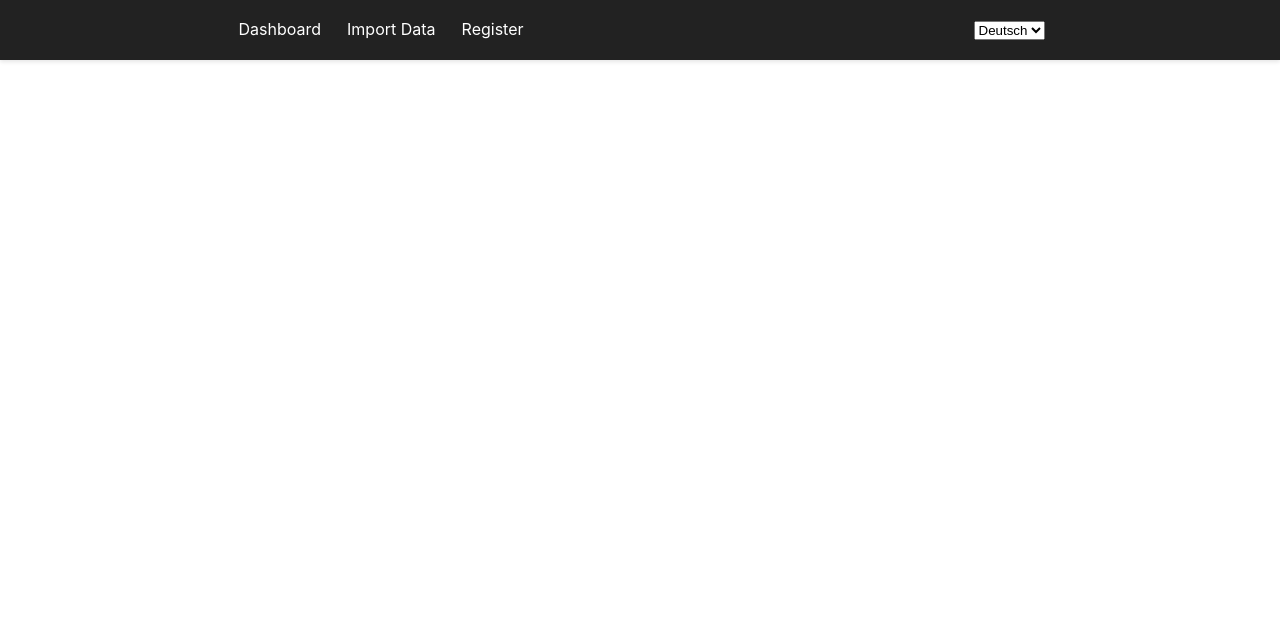
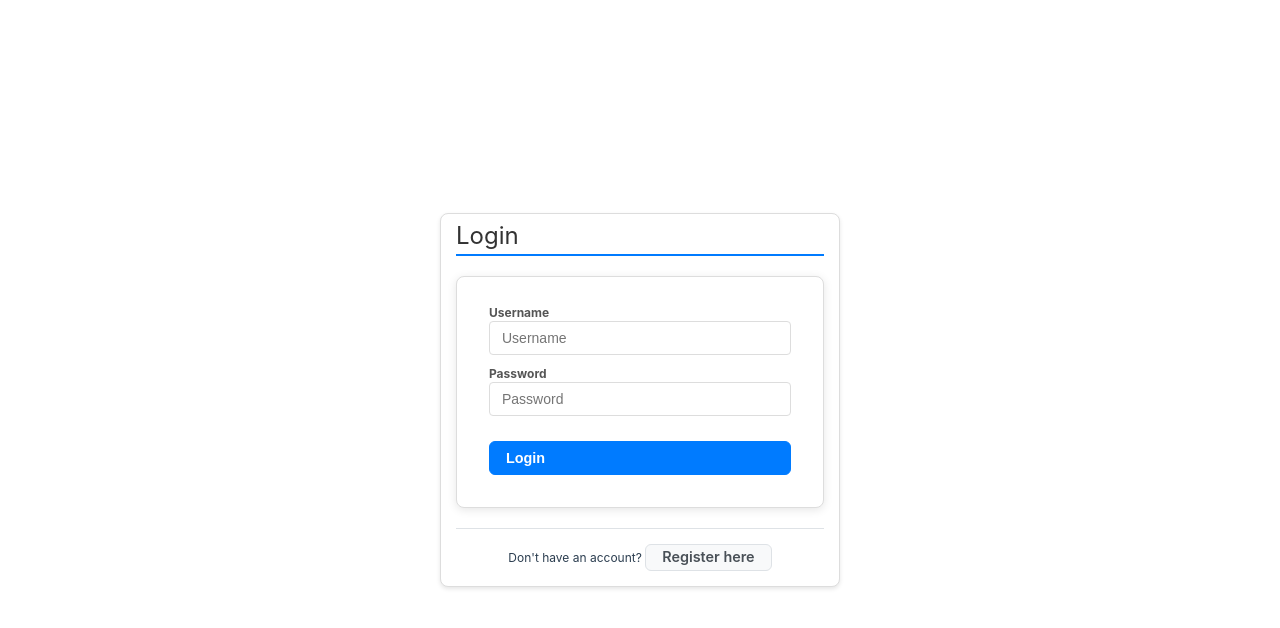
Before and after one commit to Bardioc26/bamort, a Vue app in the folder frontend/: page / in a window 1280 px wide. Shown: the top 628 px of the page. Built offline with nearby package versions, Linux system fonts and the light colour scheme.

Commit message:
Loginform sichtbar
Menü nur wenn eingelogged

```diff
--- a/frontend/src/App.vue
+++ b/frontend/src/App.vue
@@ -1,8 +1,9 @@
 <template>
   <div id="app">
-    <Menu />
+    <!-- Menu nur anzeigen wenn eingeloggt -->
+    <Menu v-if="isLoggedIn" />
      <!-- Main Content Area -->
-     <main class="main-content">
+     <main class="main-content" :class="{ 'full-width': !isLoggedIn }">
       <router-view />
     </main>
   </div>
@@ -15,10 +16,64 @@ export default {
   components: {
     Menu,
   },
+  data() {
+    return {
+      loggedIn: false
+    }
+  },
+  computed: {
+    isLoggedIn() {
+      return this.loggedIn;
+    }
+  },
+  mounted() {
+    this.checkAuthStatus();
+    // Listen for storage changes
+    window.addEventListener('storage', this.handleStorageChange);
+    // Listen for custom auth events
+    window.addEventListener('auth-changed', this.handleAuthChange);
+  },
+  beforeUnmount() {
+    window.removeEventListener('storage', this.handleStorageChange);
+    window.removeEventListener('auth-changed', this.handleAuthChange);
+  },
+  methods: {
+    checkAuthStatus() {
+      const token = localStorage.getItem('token');
+      this.loggedIn = !!token;
+    },
+    handleStorageChange() {
+      this.checkAuthStatus();
+    },
+    handleAuthChange() {
+      this.checkAuthStatus();
+    }
+  }
 };
 </script>
 
 <style src="./assets/main.css"></style>
 <style>
 /* Global styles can go here */
+
+/* Full-width Layout für Login/Register Seiten */
+.main-content.full-width {
+  margin: 0;
+  padding: 2rem;
+  display: flex;
+  justify-content: center;
+  align-items: center;
+  min-height: 100vh;
+}
+
+/* Zentrierte Login-Form */
+.main-content.full-width form {
+  max-width: 400px;
+  width: 100%;
+  padding: 2rem;
+  border: 1px solid #ddd;
+  border-radius: 8px;
+  background: white;
+  box-shadow: 0 2px 10px rgba(0,0,0,0.1);
+}
 </style>
--- a/frontend/src/components/LoginForm.vue
+++ b/frontend/src/components/LoginForm.vue
@@ -1,12 +1,51 @@
 <template>
-  <form @submit.prevent="login">
-    <h2>Login</h2>
-    <input v-model="username" placeholder="Username" required />
-    <input v-model="password" type="password" placeholder="Password" required />
-    <button type="submit">Login</button>
-    <p v-if="error" class="error">{{ error }}</p>
-    <p>Don't have an account? <router-link to="/register">Register here</router-link>.</p>
-  </form>
+  <div class="fullwidth-page" style="display: flex; justify-content: center; align-items: center; min-height: 100vh;">
+    <div class="card" style="max-width: 400px; width: 100%; margin: 20px;">
+      <div class="page-header">
+        <h2>Login</h2>
+      </div>
+
+      <form @submit.prevent="login">
+        <div class="form-group">
+          <label for="username">Username</label>
+          <input
+            v-model="username"
+            type="text"
+            id="username"
+            name="username"
+            class="form-control"
+            placeholder="Username"
+            required
+          />
+        </div>
+
+        <div class="form-group">
+          <label for="password">Password</label>
+          <input
+            v-model="password"
+            type="password"
+            id="password"
+            name="password"
+            class="form-control"
+            placeholder="Password"
+            required
+          />
+        </div>
+
+        <button type="submit" class="btn btn-primary" style="width: 100%; margin-top: 10px;">
+          Login
+        </button>
+      </form>
+
+      <div v-if="error" class="badge badge-danger" style="width: 100%; margin-top: 15px; text-align: center; display: block;">
+        {{ error }}
+      </div>
+
+      <div style="text-align: center; margin-top: 20px; padding-top: 15px; border-top: 1px solid #dee2e6;">
+        <p>Don't have an account? <router-link to="/register" class="btn btn-secondary">Register here</router-link></p>
+      </div>
+    </div>
+  </div>
 </template>
 
 <script>
@@ -28,6 +67,8 @@ export default {
           password: this.password,
         })
         localStorage.setItem('token', response.data.token)
+        // Emit auth change event
+        window.dispatchEvent(new Event('auth-changed'))
         this.$router.push('/dashboard')
       } catch (err) {
         this.error = 'Invalid credentials'
@@ -37,8 +78,6 @@ export default {
 }
 </script>
 
-<style>
-.error {
-  color: red;
-}
+<style scoped>
+/* No custom CSS needed - using main.css classes */
 </style>
--- a/frontend/src/components/Menu.vue
+++ b/frontend/src/components/Menu.vue
@@ -39,6 +39,8 @@ export default {
   methods: {
     logout() {
       logout();
+      // Emit auth change event
+      window.dispatchEvent(new Event('auth-changed'));
       this.$router.push("/");
     },
   },
```
